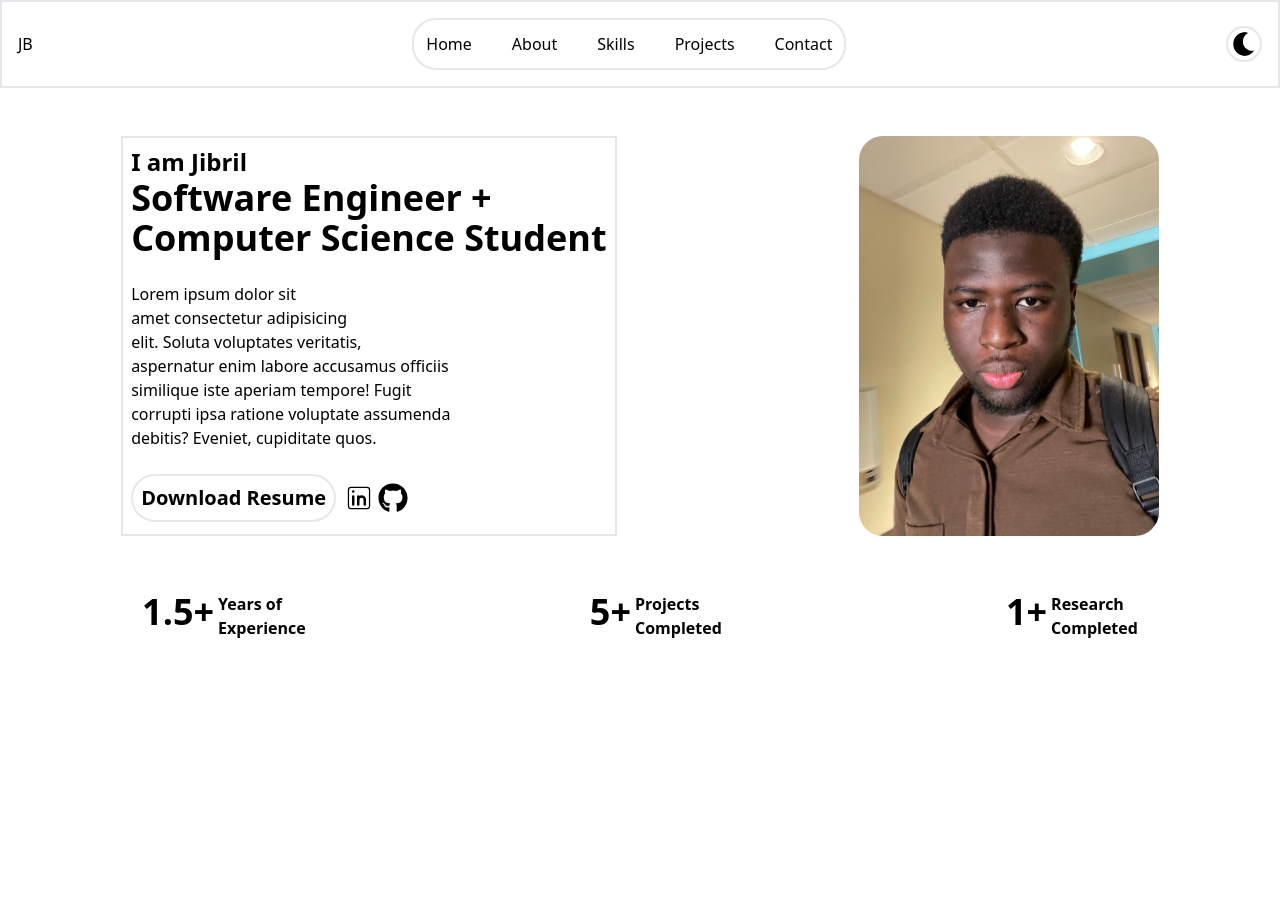
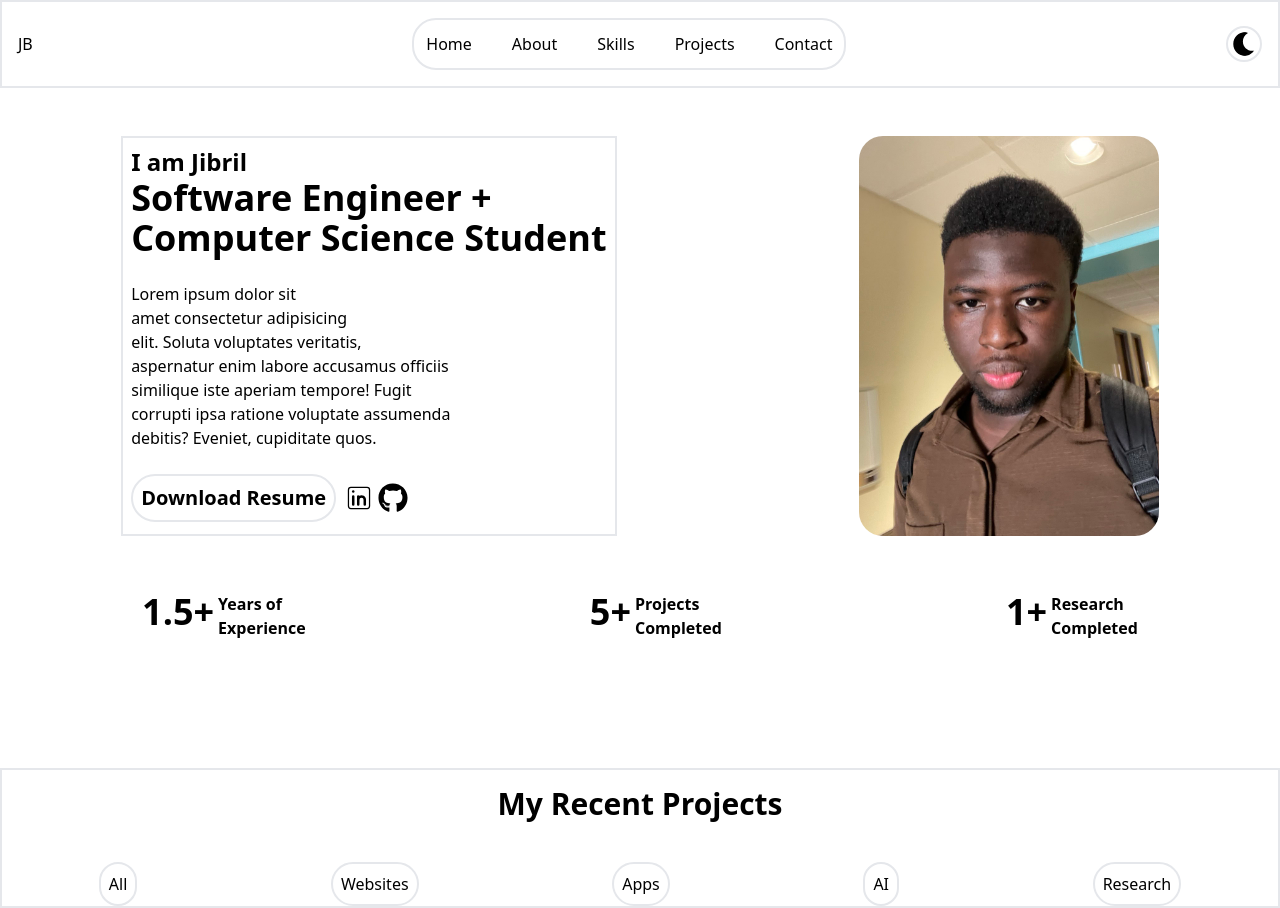
Before and after one commit to jibril04Afaa/digital-portolio-updated, a React (Create React App) app: page / in a window 1280 px wide. Before the commit the page ends 800 px from the top, so only its background shows below. Built offline with nearby package versions, Linux system fonts and the light colour scheme.

Commit message:
started projects component

```diff
--- a/src/App.js
+++ b/src/App.js
@@ -1,11 +1,12 @@
 import Navbar from "./components/Navbar"
+import Projects from "./components/Projects"
 
 const App = () => {
   return (
     <>
       <div className="">
         <Navbar/>
-
+        <Projects/>
       </div>
     </>
 
--- a/src/components/Projects.jsx
+++ b/src/components/Projects.jsx
@@ -4,11 +4,11 @@ const Projects = () => {
   return (
     <div>
       {/* Inner Container */}
-      <div>
+      <div className='border-2 mt-32'>
         <div>
           {/* Title */}
-          <div>
-            <h2>My Recent Projects</h2>
+          <div className='flex justify-center items-center mt-4'>
+            <h2 className='text-3xl font-bold'>My Recent Projects</h2>
           </div>
 
           {/* Text about projects */}
@@ -17,35 +17,35 @@ const Projects = () => {
           </div>
 
           {/* Sections */}
-          <div>
+          <div className='flex justify-around mt-10'>
             {/* All */}
-            <div>
+            <div className='border-2 p-2 rounded-3xl'>
               <h2>All</h2>
             </div>
 
             {/* Websites */}
-            <div>
+            <div className='border-2 p-2 rounded-3xl'>
               <h2>Websites</h2>
             </div>
 
             {/* Apps */}
-            <div>
+            <div className='border-2 p-2 rounded-3xl'>
               <h2>Apps</h2>
             </div>
 
             {/* AI */}
-            <div>
+            <div className='border-2 p-2 rounded-3xl'>
               <h2>AI</h2>
             </div>
 
             {/* Research */}
-            <div>
+            <div className='border-2 p-2 rounded-3xl'>
               <h2>Research</h2>
             </div>
           </div>
 
           {/* Projects catalog */}
-          <div>
+          <div className='flex'>
             {/* First Project */}
             <div></div>
 
```
